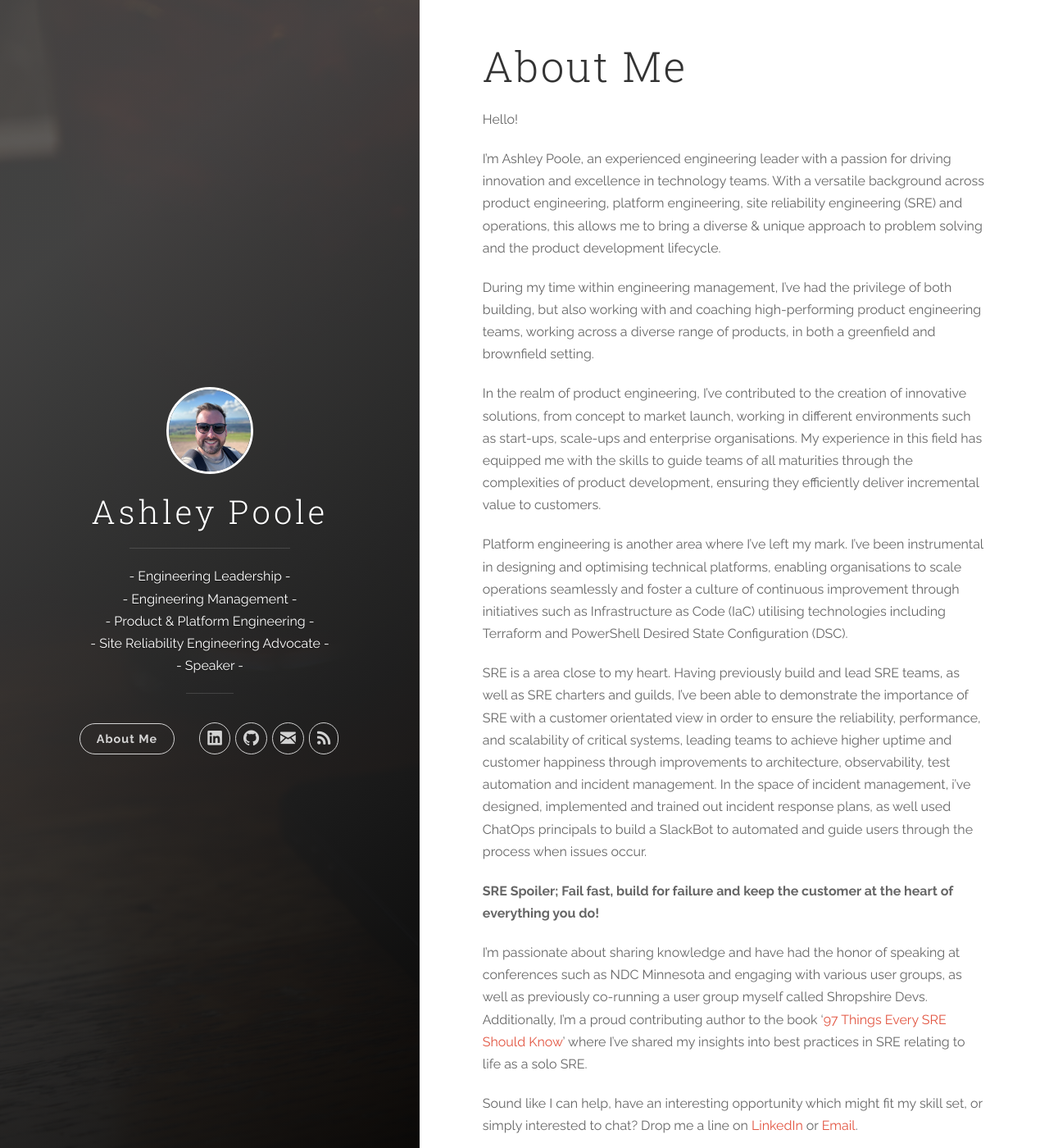
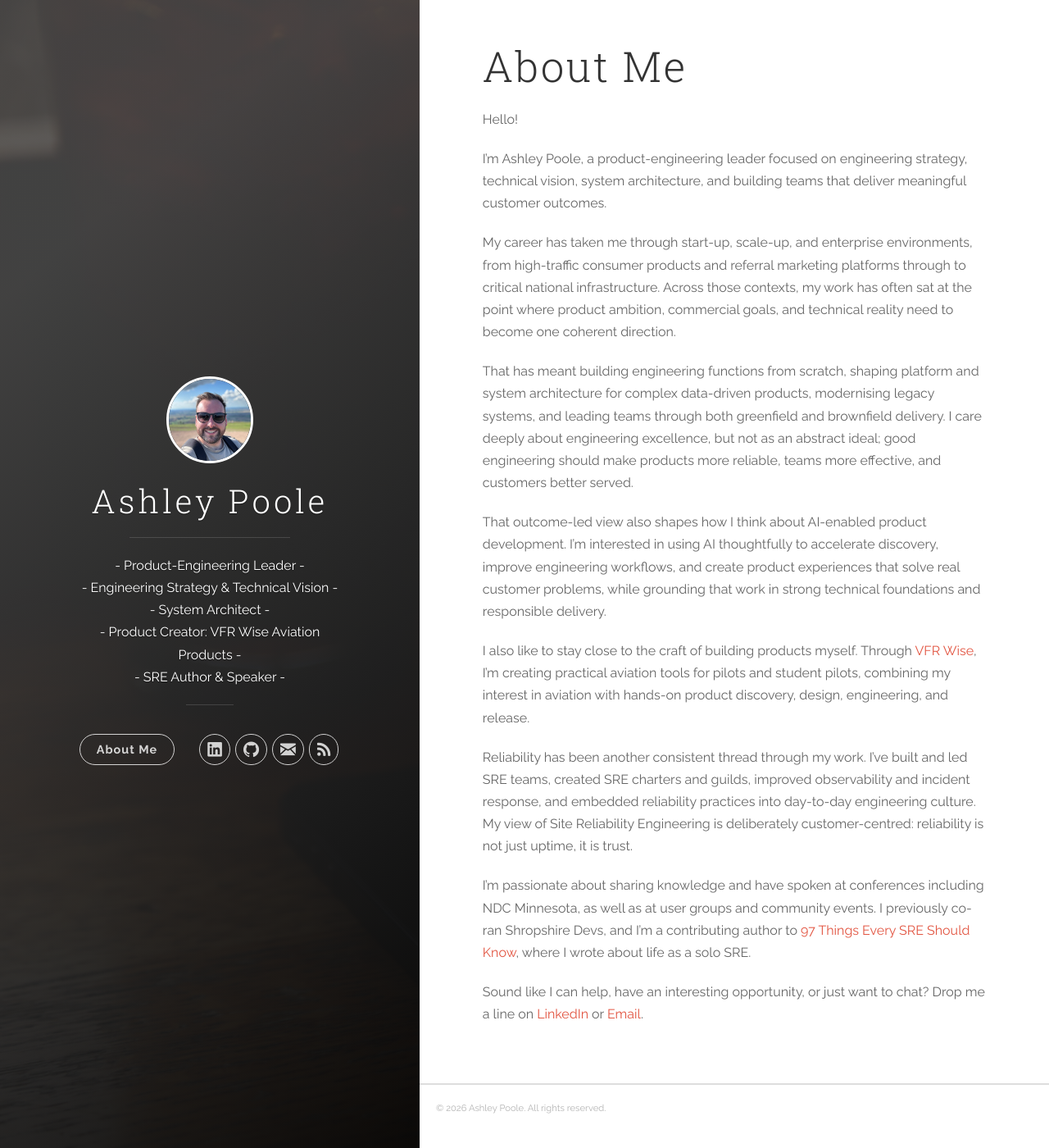
Before and after one commit to AshleyPoole/ashleypoole.github.io, a Jekyll site: the page built from pages/about-me.md, in a window 1280 px wide and 1400 px high. Shown: the whole window at 82% size. Built offline with Jekyll 4.4.1, drawn with Linux system fonts in a browser that asks for light colours.

Commit message:
update about me

```diff
--- a/_config.yml
+++ b/_config.yml
@@ -1,7 +1,7 @@
 # Site settings
 title: Ashley Poole
-description: 'Engineering Management, Engineering Leadership, Product & Platform Engineering, Site Reliability Engineering Advocate and Speaker.'
-intro_description: '- Engineering Leadership -<br />- Engineering Management -<br />- Product & Platform Engineering -<br />- Site Reliability Engineering Advocate -<br />- Speaker -<br />'
+description: 'Product-engineering leader focused on engineering strategy, technical vision and system architecture across enterprise, scale-up and start-up environments. Creator of VFR Wise aviation products.'
+intro_description: '- Product-Engineering Leader -<br />- Engineering Strategy & Technical Vision -<br />- System Architect -<br />- Product Creator: <a href="https://vfrwise.co.uk" target="_blank" rel="noopener">VFR Wise Aviation Products</a> -<br />- SRE Author & Speaker -<br />'
 url: 'ashleypoole.co.uk'
 baseurl: ''
 # google_analytics: 'UA-XXXXXX-X'
--- a/pages/about-me.md
+++ b/pages/about-me.md
@@ -6,18 +6,18 @@ permalink: /about-me
 
 Hello!
 
-I'm Ashley Poole, an experienced engineering leader with a passion for driving innovation and excellence in technology teams. With a versatile background across product engineering, platform engineering, site reliability engineering (SRE) and operations, this allows me to bring a diverse & unique approach to problem solving and the product development lifecycle.
+I'm Ashley Poole, a product-engineering leader focused on engineering strategy, technical vision, system architecture, and building teams that deliver meaningful customer outcomes.
 
-During my time within engineering management, I've had the privilege of both building, but also working with and coaching high-performing product engineering teams, working across a diverse range of products, in both a greenfield and brownfield setting.
+My career has taken me through start-up, scale-up, and enterprise environments, from high-traffic consumer products and referral marketing platforms through to critical national infrastructure. Across those contexts, my work has often sat at the point where product ambition, commercial goals, and technical reality need to become one coherent direction.
 
-In the realm of product engineering, I've contributed to the creation of innovative solutions, from concept to market launch, working in different environments such as start-ups, scale-ups and enterprise organisations. My experience in this field has equipped me with the skills to guide teams of all maturities through the complexities of product development, ensuring they efficiently deliver incremental value to customers.
+That has meant building engineering functions from scratch, shaping platform and system architecture for complex data-driven products, modernising legacy systems, and leading teams through both greenfield and brownfield delivery. I care deeply about engineering excellence, but not as an abstract ideal; good engineering should make products more reliable, teams more effective, and customers better served.
 
-Platform engineering is another area where I've left my mark. I've been instrumental in designing and optimising technical platforms, enabling organisations to scale operations seamlessly and foster a culture of continuous improvement through initiatives such as Infrastructure as Code (IaC) utilising technologies including Terraform and PowerShell Desired State Configuration (DSC).
+That outcome-led view also shapes how I think about AI-enabled product development. I'm interested in using AI thoughtfully to accelerate discovery, improve engineering workflows, and create product experiences that solve real customer problems, while grounding that work in strong technical foundations and responsible delivery.
 
-SRE is a area close to my heart. Having previously build and lead SRE teams, as well as SRE charters and guilds, I've been able to demonstrate the importance of SRE with a customer orientated view in order to ensure the reliability, performance, and scalability of critical systems, leading teams to achieve higher uptime and customer happiness through improvements to architecture, observability, test automation and incident management. In the space of incident management, i've designed, implemented and trained out incident response plans, as well used ChatOps principals to build a SlackBot to automated and guide users through the process when issues occur.
+I also like to stay close to the craft of building products myself. Through [VFR Wise](https://vfrwise.co.uk), I'm creating practical aviation tools for pilots and student pilots, combining my interest in aviation with hands-on product discovery, design, engineering, and release.
 
-**SRE Spoiler; Fail fast, build for failure and keep the customer at the heart of everything you do!**
+Reliability has been another consistent thread through my work. I've built and led SRE teams, created SRE charters and guilds, improved observability and incident response, and embedded reliability practices into day-to-day engineering culture. My view of Site Reliability Engineering is deliberately customer-centred: reliability is not just uptime, it is trust.
 
-I'm passionate about sharing knowledge and have had the honor of speaking at conferences such as NDC Minnesota and engaging with various user groups, as well as previously co-running a user group myself called Shropshire Devs. Additionally, I'm a proud contributing author to the book '[97 Things Every SRE Should Know](https://www.oreilly.com/library/view/97-things-every/9781492081487/)' where I've shared my insights into best practices in SRE relating to life as a solo SRE.
+I'm passionate about sharing knowledge and have spoken at conferences including NDC Minnesota, as well as at user groups and community events. I previously co-ran Shropshire Devs, and I'm a contributing author to [97 Things Every SRE Should Know](https://www.oreilly.com/library/view/97-things-every/9781492081487/), where I wrote about life as a solo SRE.
 
-Sound like I can help, have an interesting opportunity which might fit my skill set, or simply interested to chat? Drop me a line on [LinkedIn](https://www.linkedin.com/in/{{ site.author.linkedin_username }}) or [Email](mailto:{{ site.author.email }}).
+Sound like I can help, have an interesting opportunity, or just want to chat? Drop me a line on [LinkedIn](https://www.linkedin.com/in/{{ site.author.linkedin_username }}) or [Email](mailto:{{ site.author.email }}).
```
